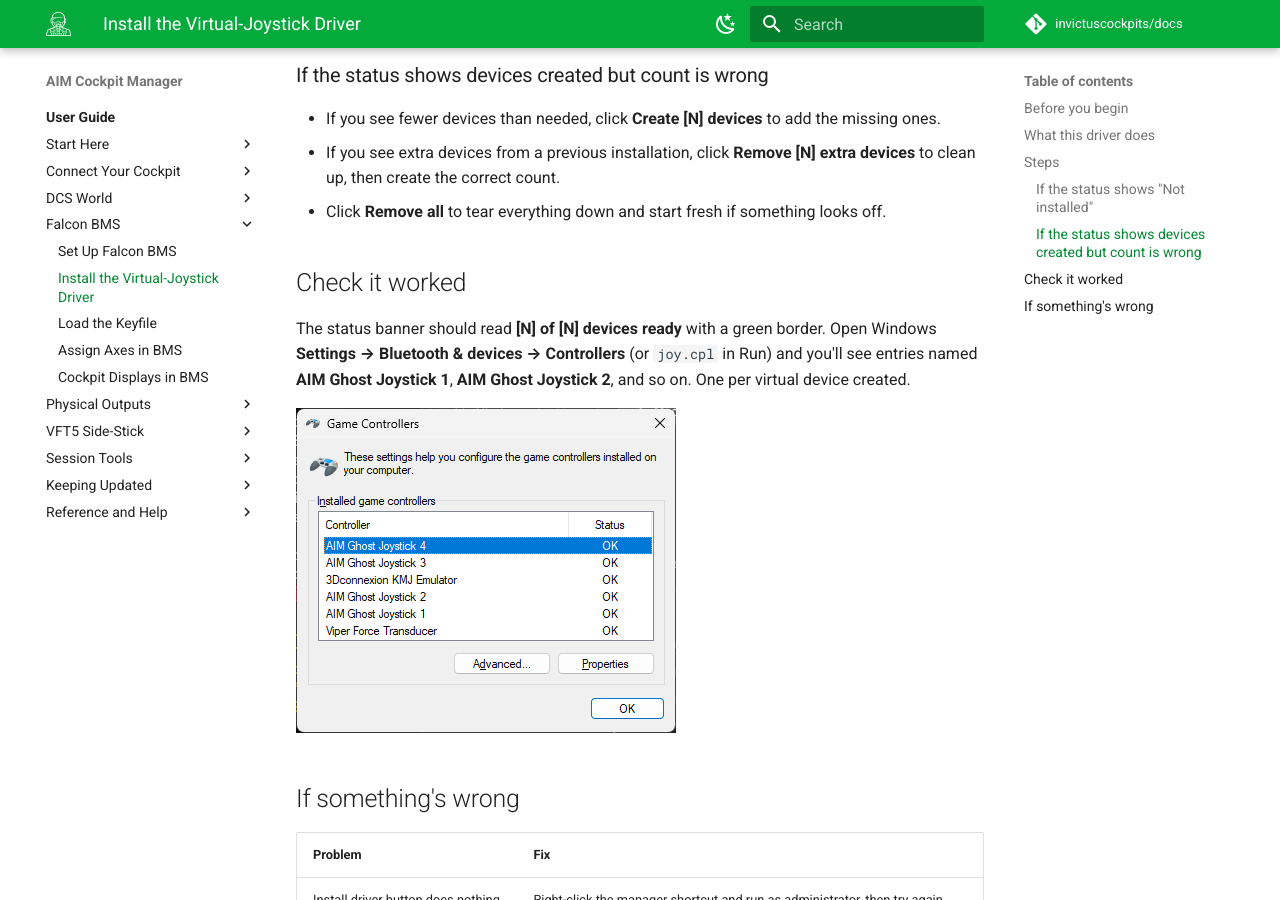
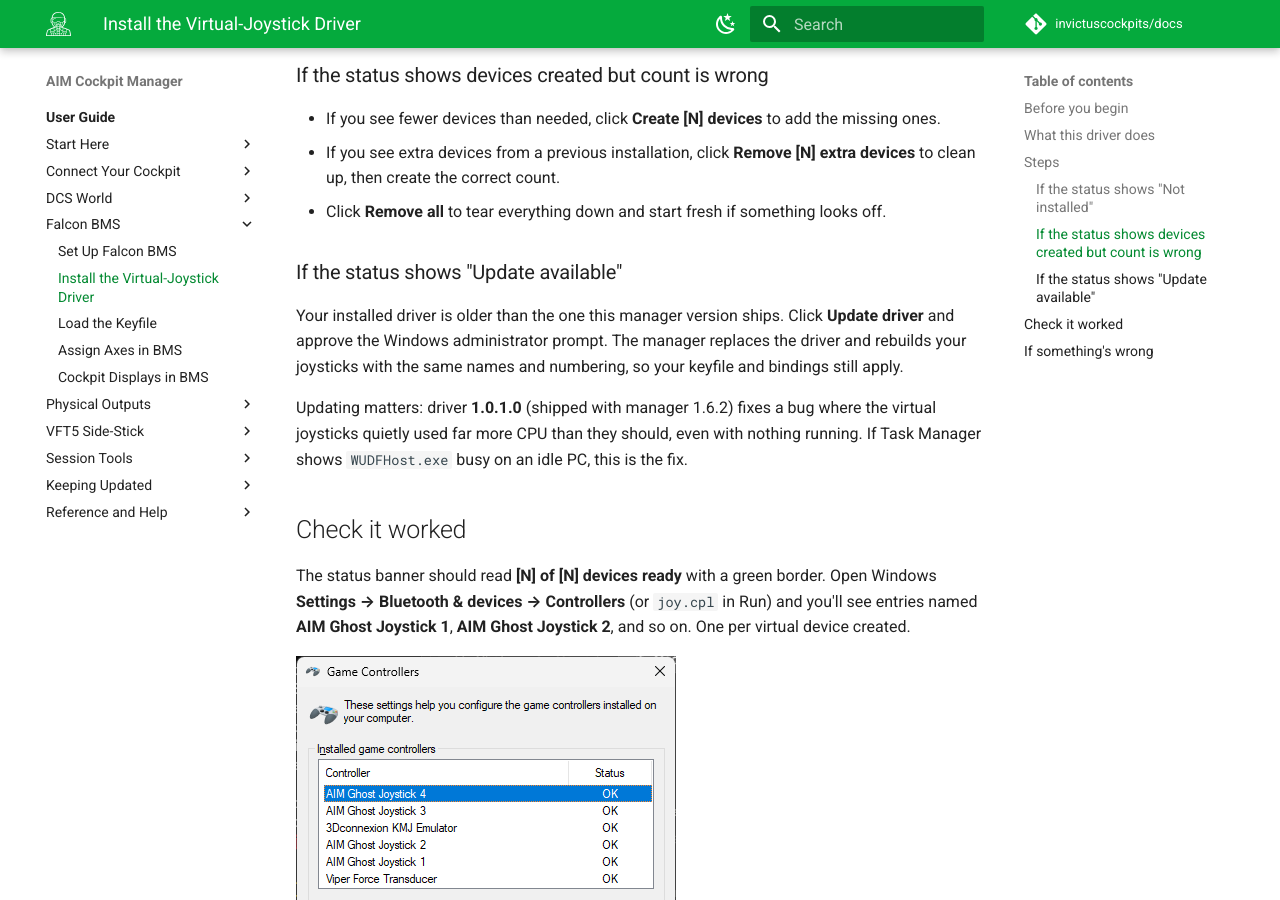
Before and after one commit to invictuscockpits/docs, an MkDocs documentation site: the page built from docs/cockpit-manager/user-guide/install-the-virtual-joystick-driver.md, in a window 1280 px wide and 900 px high, scrolled down 1510 px. Built offline with MkDocs 1.6.1 and Material for MkDocs 9.7.7, drawn with Linux system fonts in a browser that asks for light colours; comment, search, counter and statistics services are not loaded.

Commit message:
Driver update flow + WUDFHost high-CPU fix (manager 1.6.2, driver 1.0.1.0)

```diff
--- a/docs/cockpit-manager/user-guide/install-the-virtual-joystick-driver.md
+++ b/docs/cockpit-manager/user-guide/install-the-virtual-joystick-driver.md
@@ -36,6 +36,12 @@ The top of the dialog shows the **AIM GHOST JOYSTICKS** status.
 - If you see extra devices from a previous installation, click **Remove [N] extra devices** to clean up, then create the correct count.
 - Click **Remove all** to tear everything down and start fresh if something looks off.
 
+### If the status shows "Update available"
+
+Your installed driver is older than the one this manager version ships. Click **Update driver** and approve the Windows administrator prompt. The manager replaces the driver and rebuilds your joysticks with the same names and numbering, so your keyfile and bindings still apply.
+
+Updating matters: driver **1.0.1.0** (shipped with manager 1.6.2) fixes a bug where the virtual joysticks quietly used far more CPU than they should, even with nothing running. If Task Manager shows `WUDFHost.exe` busy on an idle PC, this is the fix.
+
 ## Check it worked
 
 The status banner should read **[N] of [N] devices ready** with a green border. Open Windows **Settings → Bluetooth & devices → Controllers** (or `joy.cpl` in Run) and you'll see entries named **AIM Ghost Joystick 1**, **AIM Ghost Joystick 2**, and so on. One per virtual device created.
```
Also changed, not shown: docs/cockpit-manager/user-guide/troubleshooting.md (+8 -0 lines).
